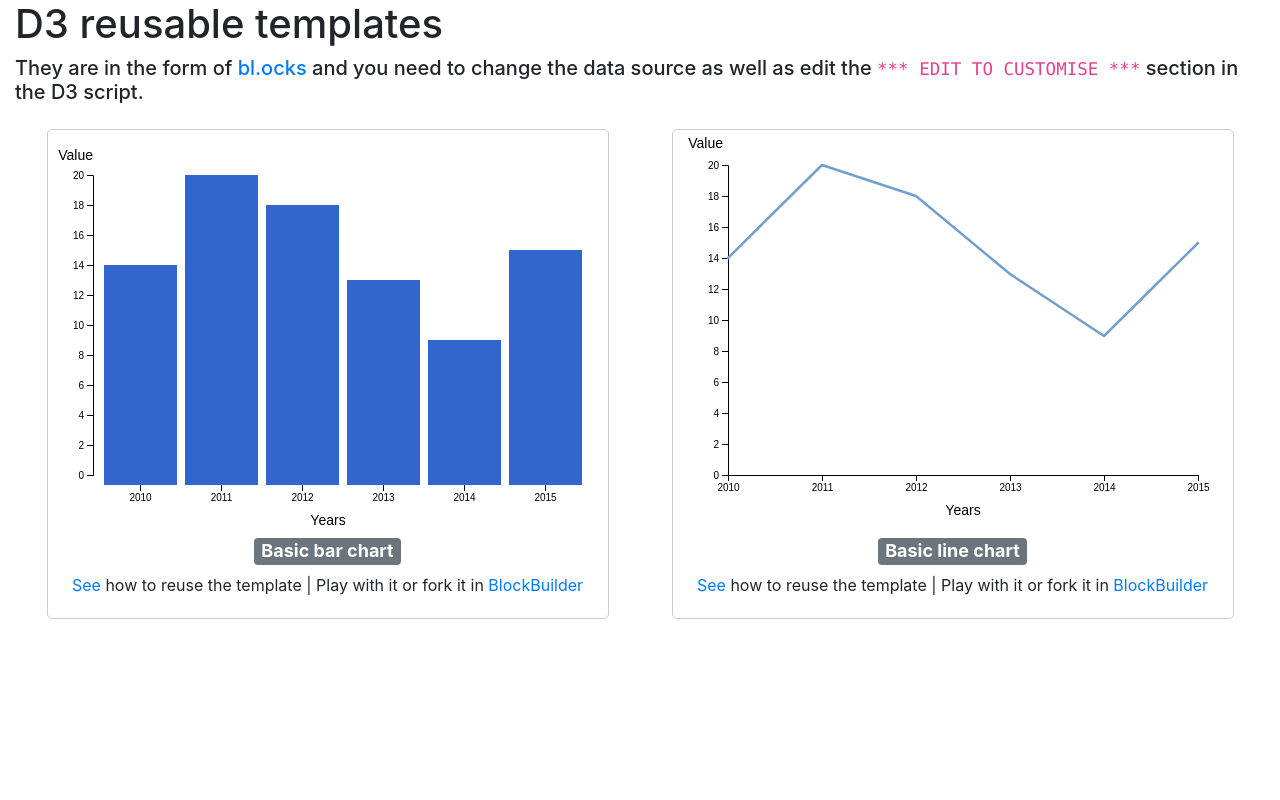
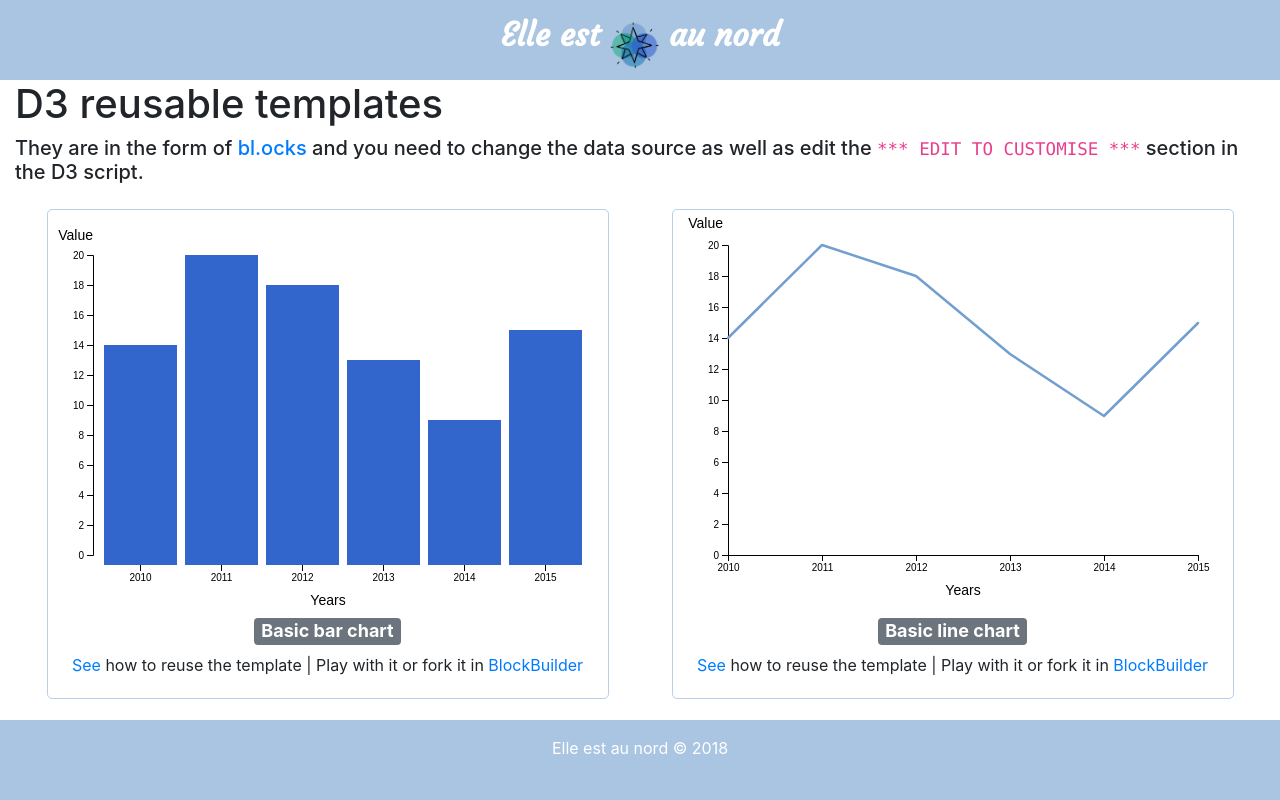
Before and after one commit to Elle-est-au-nord/d3-templates, a plain HTML site: page index.html in a window 1280 px wide. Drawn offline with nearby package versions, Linux system fonts and the light colour scheme.

Commit message:
Improve html layout+design

```diff
--- a/index.html
+++ b/index.html
@@ -8,14 +8,19 @@
   <meta name="author" content="Éléonore Mayola">
   <meta name="viewport" content="width=device-width, initial-scale=1.0">
 
+  <link rel="shortcut icon" href="/static/img/favicon.png">
   <link rel="stylesheet" href="style.css">
   <link rel="stylesheet" href="https://stackpath.bootstrapcdn.com/bootstrap/4.1.3/css/bootstrap.min.css" integrity="sha384-MCw98/SFnGE8fJT3GXwEOngsV7Zt27NXFoaoApmYm81iuXoPkFOJwJ8ERdknLPMO" crossorigin="anonymous">
+  <link href="https://fonts.googleapis.com/css?family=Courgette" rel="stylesheet">
 
   <script src="https://d3js.org/d3.v4.min.js"></script>
 
 </head>
 <body>
-  <div class="container-fluid">
+  <header>
+    <a alt="small compass logo" href="http://elle-est-au-nord.com/"><h2>Elle est <span><img src="img/compass-logo-small.png"/></span> au nord</h2></a>
+  </header>
+  <div id="main" class="container-fluid">
     <h1>D3 reusable templates</h1>
     <h5>They are in the form of <a href="https://bl.ocks.org/Eleonore9" target="_blank">bl.ocks</a> and you need to change the data source as well as edit the <code>*** EDIT TO CUSTOMISE ***</code> section in the D3 script.</h5>
 
@@ -39,6 +44,7 @@
 
     </div>
   </div>
+  <footer>Elle est au nord © 2018</footer>
 </body>
 <script type="text/javascript" src="js/basic.barchart.js"></script>
 <script type="text/javascript" src="js/basic.linechart.js"></script>
--- a/style.css
+++ b/style.css
@@ -1,5 +1,40 @@
 body {
     font-family: sans-serif;
+    display: flex;
+    min-height: 100vh;
+    flex-direction: column;
+    margin: 0;
+}
+#main {
+    min-height: 80vh;
+}
+header, footer {
+  background-color: rgba(114, 159, 207, 0.6);
+  height: 10vh;
+  padding: 1em;
+  text-align: center;
+  color: white;
+}
+header h2 {
+    font-family: 'Courgette', cursive;
+    font-weight: bold;
+}
+header img {
+    width: 4%;
+}
+header a {
+    text-decoration: none;
+    color: white;
+}
+header a:hover {
+    text-decoration: none;
+    color: rgba(117, 117, 117, 0.6);
+}
+
+@media screen and (max-width: 575px) {
+  #main {
+    display: block;
+  }
 }
 
 .templates {
@@ -12,7 +47,7 @@ body {
 .template {
     padding: 5px;
     flex: 0 0 200px;
-    border: 1.5px solid #ccc;
+    border: 1.8px solid rgba(114, 159, 207, 0.5);
     border-radius: 5px;
 }
 .info {
```
Also changed, not shown: img/compass-logo-small.png (added), img/favicon.png (added).
